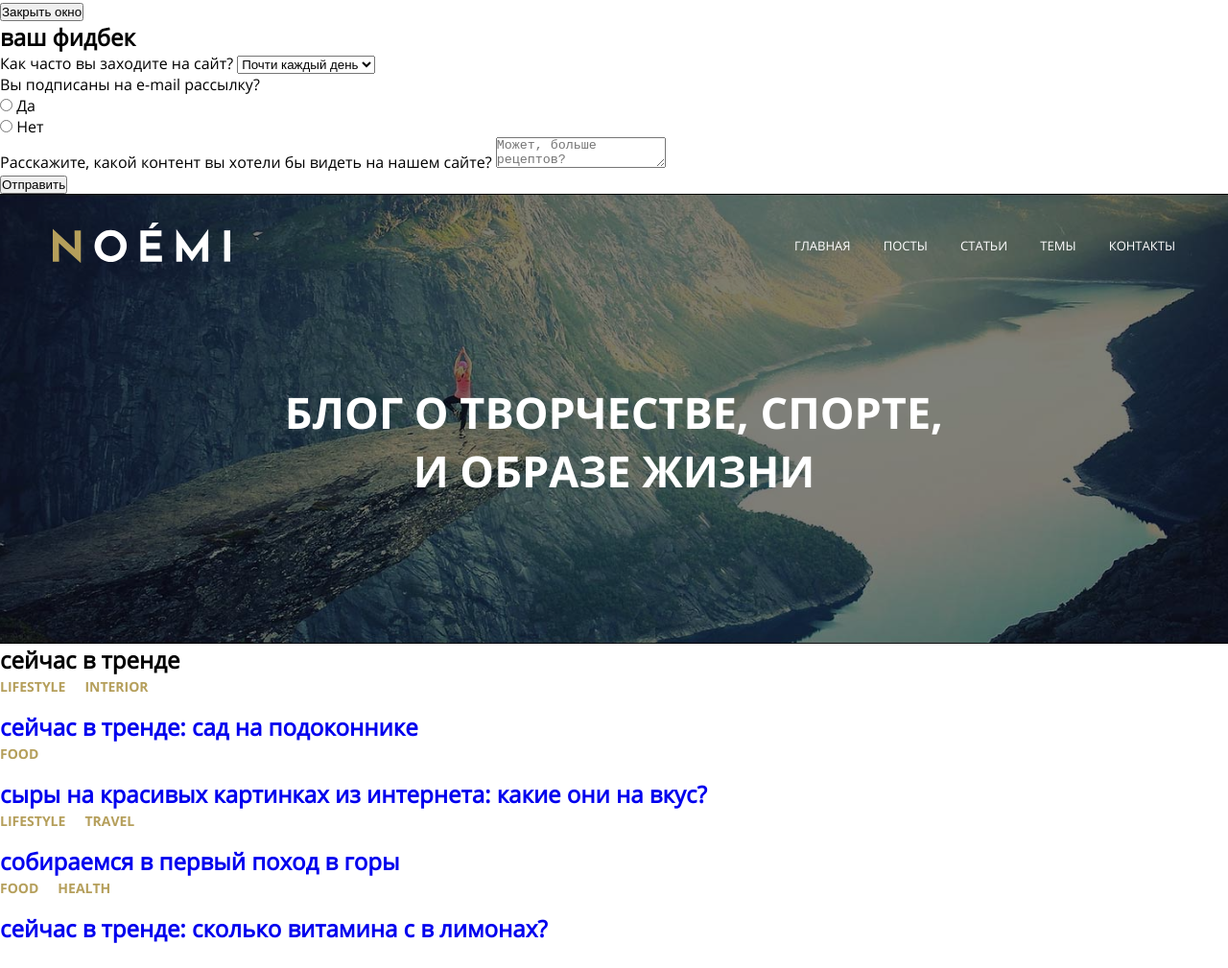
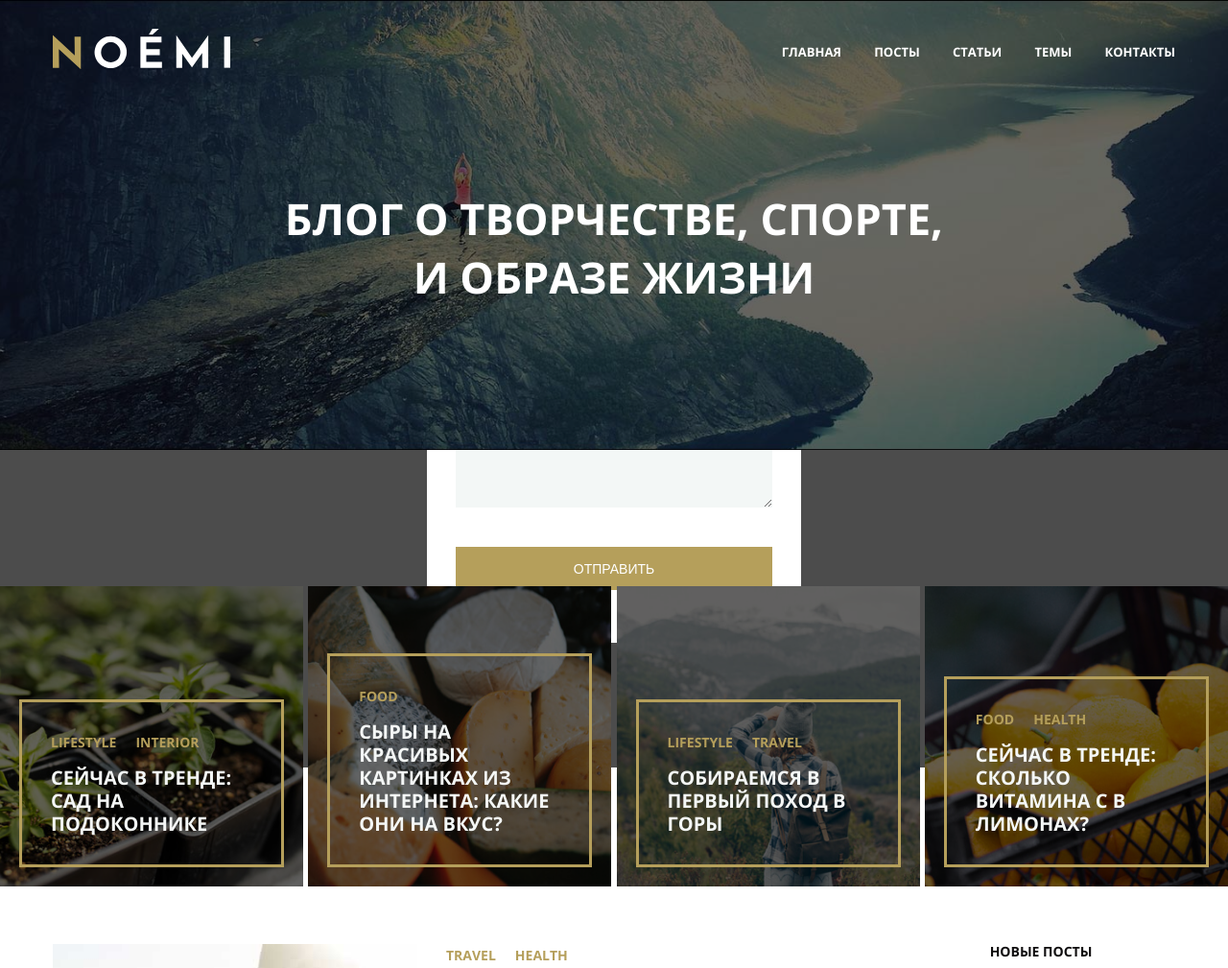
Before and after one commit to YunZhanna/mq-diplom, a plain HTML site: page index.html in a window 1280 px wide. Shown: the top 1009 px of the page at 96% size. Drawn offline with Linux system fonts and the light colour scheme; files whose address does not match are found by name.

Commit message:
Начальная версия for deskpops

```diff
--- a/css/style.css
+++ b/css/style.css
@@ -20,7 +20,7 @@
 }
 
 body {
-  font-family: "Open Sans Regular", sans-serif;
+  font-family: "Open Sans Bold", sans-serif;
 }
 
 a {
@@ -31,8 +31,178 @@ ul, il {
   list-style-type: none;
 }
 
-.menu-link:hover, .more-link:hover, .preview-title:hover, .card-author:hover, .post-title:hover {
+.menu-link:hover, .more-link:hover, .preview-title:hover, .card-author:hover, .post-title:hover, .link_product_description:hover, .card_trend_title:hover {
   color: #0000ff;
+}
+
+.sidebar-title::after, .section_title::after, .popup_title::after {
+  content: " ";
+  display: block;
+  width: 65px;
+  height: 3px;
+  background-color: #e1d9bd;
+  margin: 15px auto 0;
+}
+
+/* ========== POPUP ==========*/
+.popup {
+  position: fixed;
+  width: 100vw;
+  height: 100vh;
+  /*display: none;*/
+}
+
+.popup:after {
+  content: "";
+  position: absolute;
+  top: 0;
+  right: 0;
+  bottom: 0;
+  left: 0;
+  background-color: #000000;
+  opacity: 0.7;
+  z-index: -3;
+}
+
+.container_popup {
+  position: relative;
+  max-width: 390px;
+  min-width: 330px;
+  margin: 3vh auto;
+  z-index: -2;
+  font-family: "Open Sans Regular", sans-serif;
+  font-size: 14px;
+}
+
+.popup_quiz {
+  display: flex;
+  flex-direction: column;
+  background-color: #ffffff;
+  padding: 45px 30px 55px;
+}
+
+.form_popup {
+  margin-top: 40px;
+}
+
+.popup_close_hint {
+  position: absolute;
+  clip: rect(1px, 1px, 1px, 1px);
+  width: 1px;
+  height: 1px;
+}
+
+.button__close {
+  content: "";
+  display: inline-block;
+  width: 20px;
+  height: 20px;
+  border: none;
+  background-color: rgba(0, 0, 0, 0);
+  background-image: url("../svg/form-x.svg");
+  background-size: 20px;
+  background-repeat: no-repeat;
+  background-position: center center;
+  cursor: pointer;
+  margin-left: calc(100% - 20px);
+  margin-bottom: 5px;
+}
+
+.popup_title {
+  font-family: "Open Sans Bold", sans-serif;
+  font-size: 20px;
+  text-transform: uppercase;
+  color: #0f0d0e;
+  text-align: center;
+}
+
+.form-row-select {
+  display: flex;
+  margin-bottom: 30px;
+}
+
+.select {
+  height: 45px;
+  width: 100%;
+  background-color: #f3f7f6;
+  padding: 15px;
+  border: none;
+  margin-top: 10px;
+  font-family: inherit;
+  font-size: 13px;
+  color: #717372;
+  -webkit-appearance: none;
+  -moz-appearance: none;
+  background-image: url("../svg/form-arrows.svg");
+  background-size: 10px 20px;
+  background-repeat: no-repeat;
+  background-position: right 10px center;
+}
+
+.form-row-radio {
+  margin-bottom: 30px;
+}
+
+.radio_groups {
+  display: flex;
+  flex-direction: row;
+  margin-top: 10px;
+}
+
+.radio-group {
+  display: inline-block;
+}
+
+.radio-group:nth-of-type(n+2) {
+  margin-left: 15px;
+}
+
+.radio-group-text::before {
+  content: "";
+  display: inline-block;
+  width: 18px;
+  height: 18px;
+  background-image: url("../svg/form-empty-circle.svg");
+  background-size: 18px;
+  background-repeat: no-repeat;
+  background-position: center center;
+  vertical-align: top;
+  margin-right: 5px;
+}
+
+.radio:checked ~ .radio-group-text::before {
+  background-image: url("../svg/form-circle.svg");
+}
+
+.radio {
+  position: absolute;
+  clip: rect(1px, 1px, 1px, 1px);
+  width: 1px;
+  height: 1px;
+}
+
+.form-row-quiz {
+  margin-bottom: 25px;
+}
+
+.field-group_quiz {
+  display: flex;
+  flex-direction: column;
+}
+
+.field_quiz {
+  margin-top: 10px;
+  width: 100%;
+  min-height: 120px;
+  background-color: #f3f7f6;
+  padding: 15px;
+  border: none;
+  font-family: inherit;
+  font-size: 13px;
+}
+
+.button-quiz {
+  width: 100%;
 }
 
 /* ========== HEADER ==========*/
@@ -55,12 +225,12 @@ ul, il {
   bottom: 0;
   left: 0;
   background-color: #000000;
-  opacity: 0.5;
+  opacity: 0.6;
   z-index: -1;
 }
 
 .header-wrapper {
-  width: 1200px;
+  max-width: 1200px;
   padding: 0 15px;
   margin: auto;
 }
@@ -88,13 +258,86 @@ ul, il {
 
 .header-title {
   color: #ffffff;
-  font-family: "Open Sans Bold", sans-serif;
   font-size: 45px;
   text-transform: uppercase;
-  width: 690px;
+  max-width: 690px;
   text-align: center;
   margin: auto;
   padding: 120px 0;
+}
+
+/* ========== SECTION TRENDS ========== */
+
+.section-trends {
+  margin-top: 60px;
+}
+
+.section_title {
+  font-size: 20px;
+  line-height: 1.2;
+  text-transform: uppercase;
+  color: #0f0d0e;
+  text-align: center;
+  margin-bottom: 40px;
+}
+
+.cards_trends_container {
+  display: flex;
+  flex-direction: row;
+  justify-content: space-between;
+}
+
+.card_trend {
+  width: 24.7%;
+  background-color: #000000;
+  background-repeat: no-repeat;
+  background-position: center center;
+  background-size: cover;
+  position: relative;
+  z-index: 0;
+  display: flex;
+  padding-top: 70px;
+}
+
+.card_trend_1 {
+  background-image: url("../images/trend1.jpg");
+}
+
+.card_trend_2 {
+  background-image: url("../images/trend2.jpg");
+}
+
+.card_trend_3 {
+  background-image: url("../images/trend3.jpg");
+}
+
+.card_trend_4 {
+  background-image: url("../images/trend4.jpg");
+}
+
+.card_trend:after {
+  content: "";
+  position: absolute;
+  top: 0;
+  right: 0;
+  bottom: 0;
+  left: 0;
+  background-color: #000000;
+  opacity: 0.6;
+  z-index: -1;
+}
+
+.content_card_trend {
+  border: 3px solid #b59f5b;
+  margin: auto 20px 20px;
+  padding: 30px;
+}
+
+.card_trend_title {
+  font-size: 20px;
+  line-height: 1.2;
+  text-transform: uppercase;
+  color: #f4f7f6;
 }
 
 /* ========== MAIN ========== */
@@ -105,7 +348,7 @@ ul, il {
 .section-wrapper {
   display: flex;
   justify-content: space-between;
-  width: 1200px;
+  max-width: 1200px;
   margin: auto;
   padding: 0 15px;
 }
@@ -115,7 +358,7 @@ ul, il {
 }
 
 .blogs {
-  width: 780px;
+  max-width: 780px;
 }
 
 .card {
@@ -141,14 +384,12 @@ ul, il {
 }
 
 .more-link {
-  font-family: "Open Sans Bold", sans-serif;
   font-size: 14px;
   text-transform: uppercase;
   color: #b59f5b;
 }
 
 .preview-title {
-  font-family: "Open Sans Bold", sans-serif;
   font-size: 20px;
   line-height: 1.2;
   text-transform: uppercase;
@@ -171,12 +412,12 @@ ul, il {
 }
 
 .card-author {
-  font-family: "Open Sans Bold", sans-serif;
   font-size: 12px;
   color: #0f0d0e;
 }
 
-.preview-content {
+.preview-content, .product_description {
+  font-family: "Open Sans Regular", sans-serif;
   font-size: 15px;
   line-height: 1.5;
   color: #0f0d0e;
@@ -185,6 +426,7 @@ ul, il {
 p:not(:last-child) {
   margin-bottom: 15px;
 }
+
 /* ========== SIDEBAR ==========*/
 .sidebar {
   width: 280px;
@@ -195,22 +437,12 @@ p:not(:last-child) {
 }
 
 .sidebar-title {
-  font-family: "Open Sans Bold", sans-serif;
   font-size: 14px;
   line-height: 1.2;
   text-transform: uppercase;
   color: #0f0d0e;
   text-align: center;
   margin-bottom: 30px;
-}
-
-.sidebar-title::after {
-  content: " ";
-  display: block;
-  width: 65px;
-  height: 3px;
-  background-color: #e1d9bd;
-  margin: 15px auto 0;
 }
 
 .post-media {
@@ -233,7 +465,6 @@ p:not(:last-child) {
 }
 
 .post-title {
-  font-family: "Open Sans Bold", sans-serif;
   font-size: 14px;
   text-transform: uppercase;
   color: #0f0d0e;
@@ -253,7 +484,7 @@ p:not(:last-child) {
 }
 
 .search-group {
-  margin-top: 50px;
+  margin-bottom: 50px;
 }
 
 .search {
@@ -286,10 +517,9 @@ p:not(:last-child) {
   margin-bottom: 60px;
 }
 
-.subscription-button {
+.subscription-button, .button-quiz {
   height: 45px;
   background-color: #b59f5b;
-  font-family: "Open Sans Bold", sans-serif;
   font-size: 14px;
   color: #ffffff;
   text-transform: uppercase;
@@ -315,7 +545,6 @@ p:not(:last-child) {
 }
 
 .teg-link {
-  font-family: "Open Sans Bold", sans-serif;
   font-size: 12px;
   color: #0f0d0e;
   text-transform: uppercase;
@@ -331,16 +560,79 @@ p:not(:last-child) {
 }
 
 .theme-link {
-  font-family: "Open Sans Bold", sans-serif;
   font-size: 14px;
   color: #0f0d0e;
 }
 
 .number {
-  font-family: "Open Sans Bold", sans-serif;
   font-size: 12px;
   color: #b59f5b;
   vertical-align: super;
+}
+
+/* ========== PRODUCTS ==========*/
+.products-wrapper {
+  margin: 65px auto 0;
+  max-width: 1200px;
+  padding: 0 15px;
+}
+
+.cards_products {
+  display: flex;
+  flex-direction: row;
+  justify-content: space-between;
+}
+
+.product_imgbox {
+  margin: 0 auto;
+}
+
+.card_product {
+  width: 30%;
+  display: flex;
+  flex-direction: column;
+}
+
+.product_body {
+  border: 3px solid #b59f5b;
+  padding: 55px 20px 20px;
+  margin-top: -35px;
+  flex-grow: 1;
+ }
+
+.product_title {
+  font-size: 20px;
+  line-height: 1.5;
+  text-transform: uppercase;
+  color: #0f0d0e;
+}
+
+.link_product_description {
+  color: #b59f5b;
+}
+
+.product_footer {
+  display: flex;
+  justify-content: space-between;
+  align-items: flex-end;
+  margin-top: 25px;
+}
+
+.product-price_old {
+  font-size: 14px;
+  text-decoration: line-through;
+}
+
+.product_button {
+  width: 140px;
+  height: 45px;
+  background-color: #b59f5b;
+  font-size: 14px;
+  color: #ffffff;
+  text-transform: uppercase;
+  margin-top: 16px;
+  border: none;
+  cursor: pointer;
 }
 
 /* ========== FOOTER ==========*/
@@ -349,7 +641,7 @@ p:not(:last-child) {
 }
 
 .footer-wrapper {
-  width: 1200px;
+  max-width: 1200px;
   padding: 0 15px;
   margin: auto;
 }
@@ -413,7 +705,6 @@ p:not(:last-child) {
   display: block;
   margin-top: 60px;
   text-align: center;
-  font-family: "Open Sans Bold", sans-serif;
   font-size: 12px;
   color: #999999;
 }
```
